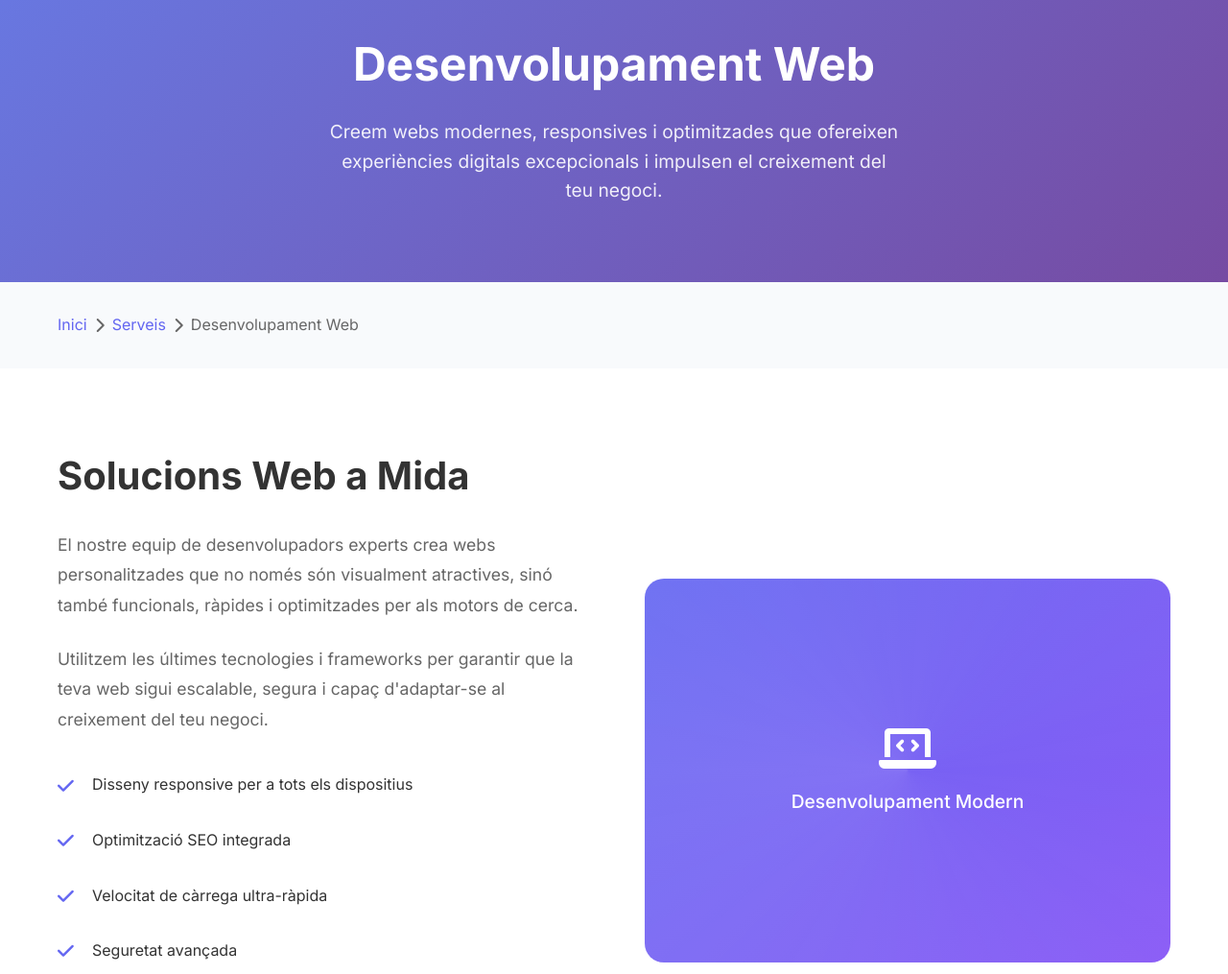
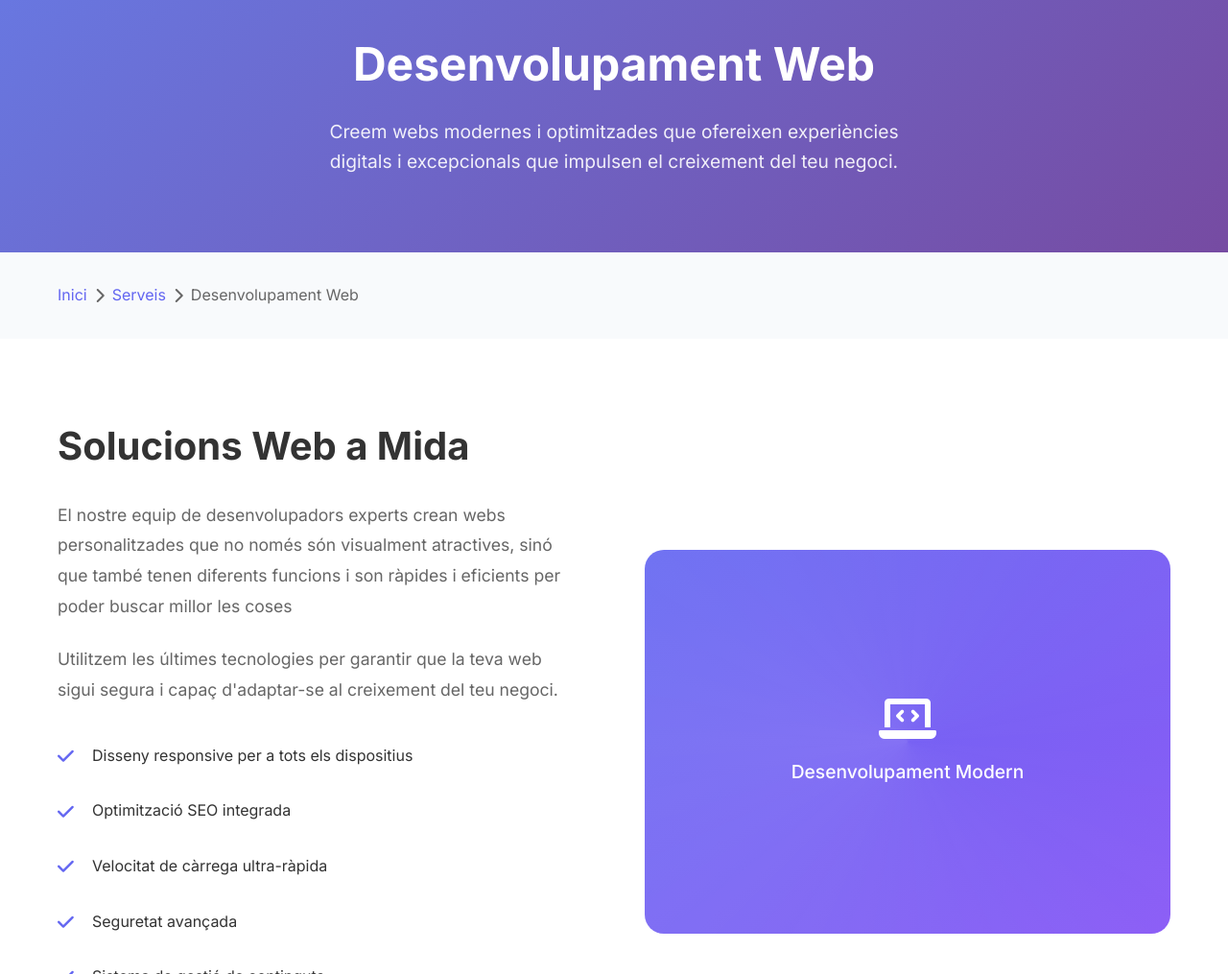
Before and after one commit to Hector4747/Practica-Final-Html5-Hector, a plain HTML site: page desenvolupament.html in a window 1280 px wide. Shown: the part 243-1258 px from the top of the page at 96% size. Drawn offline with Linux system fonts and the light colour scheme.

Commit message:
Update desenvolupament.html

```diff
--- a/desenvolupament.html
+++ b/desenvolupament.html
@@ -727,7 +727,7 @@ section {
                     <i class="fas fa-code"></i>
                 </div>
                 <h1>Desenvolupament Web</h1>
-                <p>Creem webs modernes, responsives i optimitzades que ofereixen experiències digitals excepcionals i impulsen el creixement del teu negoci.</p>
+                <p>Creem webs modernes i optimitzades que ofereixen experiències digitals i excepcionals que impulsen el creixement del teu negoci.</p>
             </div>
         </div>
     </section>
@@ -751,8 +751,8 @@ section {
             <div class="description-content">
                 <div class="description-text">
                     <h2>Solucions Web a Mida</h2>
-                    <p>El nostre equip de desenvolupadors experts crea webs personalitzades que no només són visualment atractives, sinó també funcionals, ràpides i optimitzades per als motors de cerca.</p>
-                    <p>Utilitzem les últimes tecnologies i frameworks per garantir que la teva web sigui escalable, segura i capaç d'adaptar-se al creixement del teu negoci.</p>
+                    <p>El nostre equip de desenvolupadors experts crean webs personalitzades que no només són visualment atractives, sinó que també tenen diferents funcions i son ràpides i eficients per poder buscar millor les coses</p>
+                    <p>Utilitzem les últimes tecnologies per garantir que la teva web sigui segura i capaç d'adaptar-se al creixement del teu negoci.</p>
                     <ul class="features-list">
                         <li><i class="fas fa-check"></i> Disseny responsive per a tots els dispositius</li>
                         <li><i class="fas fa-check"></i> Optimització SEO integrada</li>
@@ -837,7 +837,7 @@ section {
         <div class="container">
             <div class="section-header">
                 <h2 class="section-title">El Nostre Procés</h2>
-                <p class="section-subtitle">Un enfocament estructurat per garantir l'èxit del teu projecte</p>
+                <p class="section-subtitle">Uns tipus de pasos per garantir l'èxit del teu projecte</p>
             </div>
             <div class="process-steps">
                 <div class="process-step">
```
